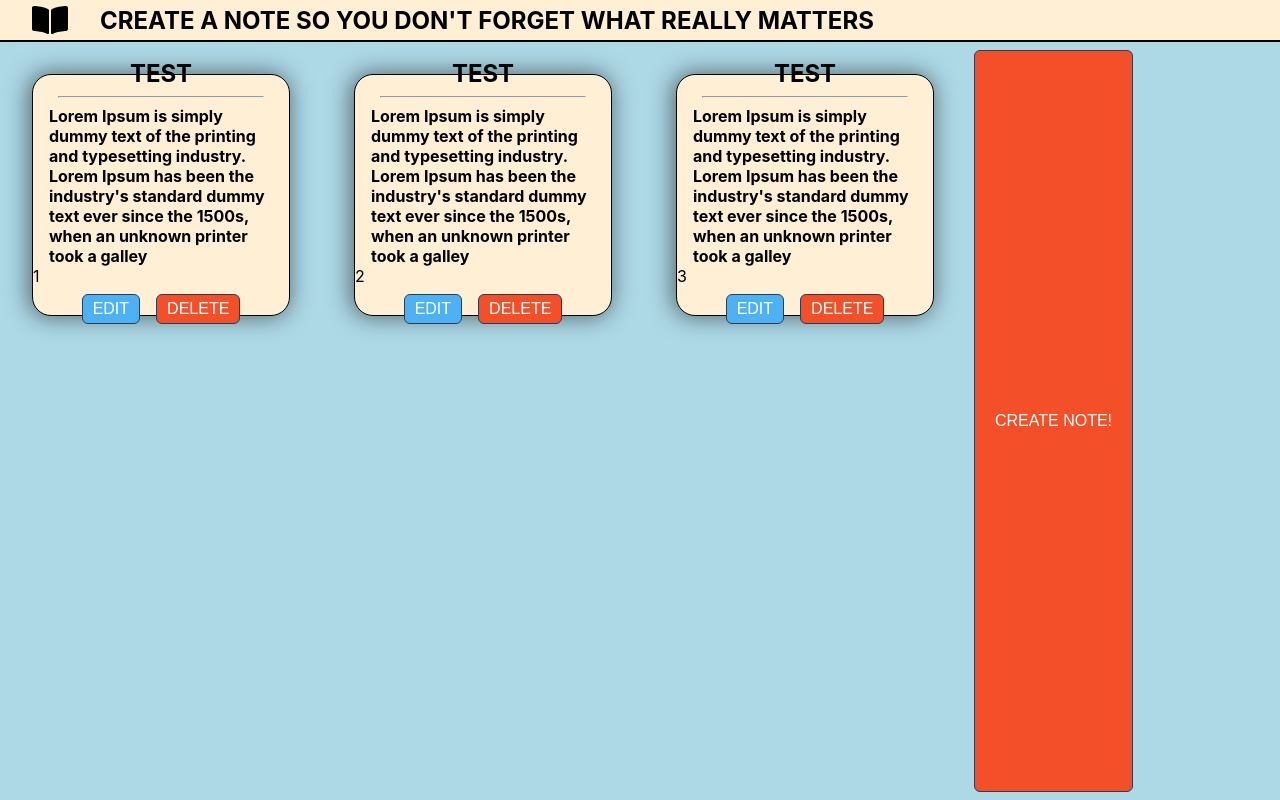
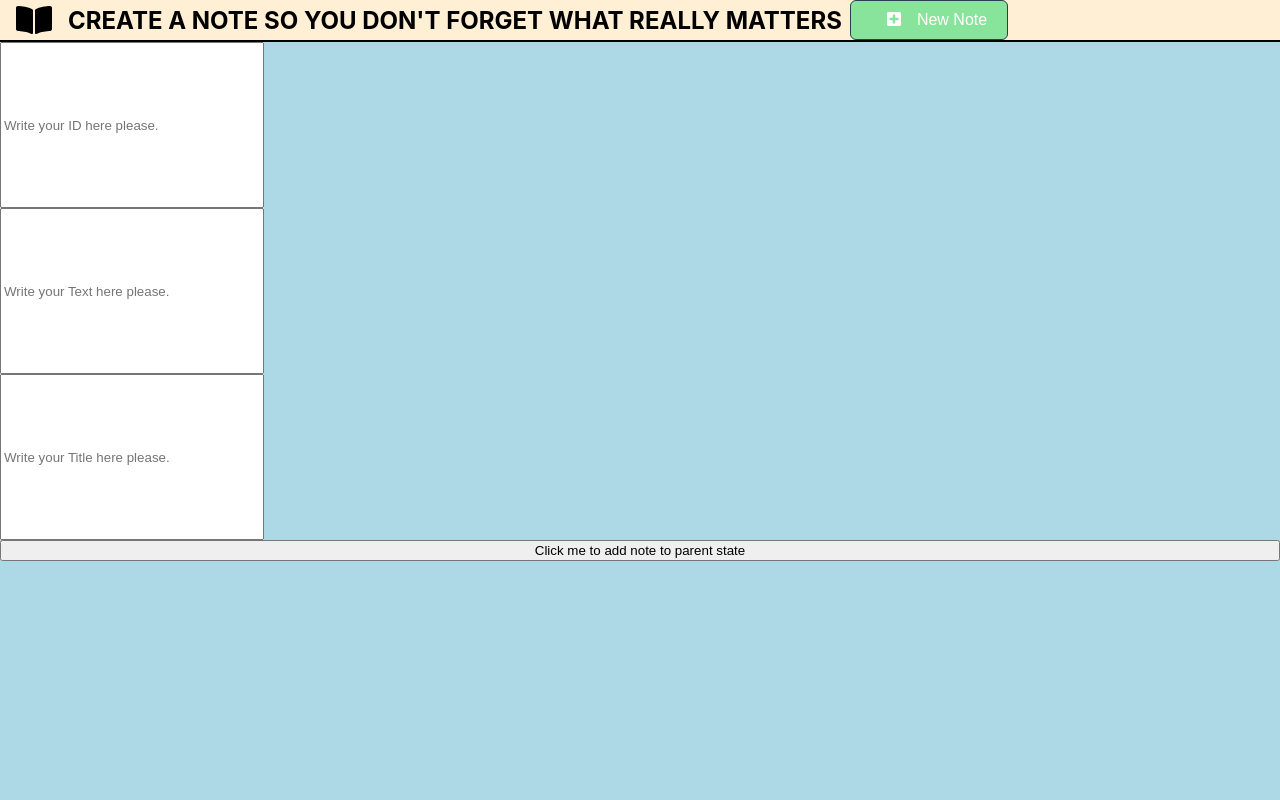
Before and after one commit to TucciAlessandro/PortableNotes, a React (Create React App) app: page /create in a window 1280 px wide. Built offline with nearby package versions, Linux system fonts and the light colour scheme.

Commit message:
add new notes

```diff
--- a/package.json
+++ b/package.json
@@ -14,10 +14,12 @@
     "@types/node": "^12.12.47",
     "@types/react": "^16.9.36",
     "@types/react-dom": "^16.9.8",
+    "@types/react-router-dom": "^5.1.5",
     "@types/styled-components": "^5.1.0",
     "font-awesome": "^4.7.0",
     "react": "^16.13.1",
     "react-dom": "^16.13.1",
+    "react-router-dom": "^5.2.0",
     "react-scripts": "3.4.1",
     "styled-components": "^5.1.1",
     "typescript": "^3.7.5"
--- a/src/App.tsx
+++ b/src/App.tsx
@@ -2,8 +2,10 @@ import React from "react";
 import "./App.css";
 import Navbar from "./components/Navbar";
 import styled from "styled-components";
+import { BrowserRouter, Route, Link } from "react-router-dom";
 import Board from "./components/Board";
 import { MyThemeContextsProvider } from "./contexts/ThemeContexts";
+import CreateNote from "./components/CreateNote";
 
 const Container = styled.div`
   width: 100vw;
@@ -13,22 +15,27 @@ const Container = styled.div`
 `;
 
 const BoardContainer = styled.div`
-  width: 100vw;
+  width: 100%;
+  overflow: auto;
   display: flex;
-  height: 100vh;
+  flex-direction: column;
+  height: 100%;
   background-color: lightblue;
 `;
 
 function App() {
   return (
+    <BrowserRouter>
       <MyThemeContextsProvider>
         <Container>
           <Navbar />
           <BoardContainer>
-          <Board />
+            <Route exact path= "/" component={Board} />
+            <Route exact path= "/create" component={CreateNote} />
           </BoardContainer>
         </Container>
       </MyThemeContextsProvider>
+    </BrowserRouter>
   );
 }
 
--- a/src/components/Board.tsx
+++ b/src/components/Board.tsx
@@ -19,7 +19,7 @@ const NoteContainer = styled.div`
   -moz-box-shadow: -2px 0px 23px 1px rgba(0, 0, 0, 0.53);
   box-shadow: -2px 0px 23px 1px rgba(0, 0, 0, 0.53);
   &:hover {
-    transition: 0.5s ease-in-out;
+    transition: 0.8s ease-in-out;
     -webkit-box-shadow: -2px 0px 23px 23px rgba(0, 0, 0, 0.53);
     -moz-box-shadow: -2px 0px 23px 23px rgba(0, 0, 0, 0.53);
     box-shadow: -2px 0px 23px 23px rgba(0, 0, 0, 0.53);
@@ -29,7 +29,8 @@ const NoteContainer = styled.div`
 const ButtonContainer = styled.div`
   display: flex;
   justify-content: flex-end;
-  flex-direction: column;
+  align-items: flex-end;
+  flex-direction: row;
 `;
 
 interface Note {
@@ -65,10 +66,14 @@ const data: Note[] = [
 
 function Board() {
   const [notes, setNotes] = useState(data);
-  const [showEditing, setShowEditing] = useState(false);
+  const [showCreatePage, setShowCreatePage] = useState(false);
+
   const addNote = (note: Note) => {
-    const newData = { ...data, note };
+    const newData = [...notes, note];
+    // console.log(note);
     setNotes(newData);
+    // console.log(notes);
+    setShowCreatePage(!showCreatePage);
   };
 
   const deleteNote = (id: string) => {
@@ -79,7 +84,7 @@ function Board() {
 
   return (
     <>
-      {!showEditing ? (
+      {!showCreatePage ? (
         notes.map((note) => (
           <NoteContainer>
             <DisplayNote
@@ -87,14 +92,14 @@ function Board() {
               title={note.title}
               text={note.text}
               deleteNote={deleteNote}
-              handleClick={() => setShowEditing(!showEditing)}
+              handleClick={() => setShowCreatePage(!showCreatePage)}
             />
           </NoteContainer>
         ))
       ) : (
-        <CreateNote />
+        <CreateNote addNote={addNote} />
       )}
-      <Button color="danger">CREATE NOTE!</Button>
+      {/* <Button color="danger">CREATE NOTE!</Button> */}
     </>
   );
 }
--- a/src/components/CreateNote.tsx
+++ b/src/components/CreateNote.tsx
@@ -1,11 +1,71 @@
-import React from 'react'
+import React, { useState } from "react";
+import styled from "styled-components";
 
-function CreateNote() {
-    return (
-        <div>
-            Hello!
-        </div>
-    )
+const StyledTextField = styled.input`
+  display: flex;
+  align-items: center;
+  justify-content: center;
+  width: 20vw;
+  height: 20vh;
+`;
+
+interface Note {
+  id: string;
+  title: string;
+  text: string;
 }
 
-export default CreateNote
+interface CreateNoteProps {
+  addNote: (note: any) => void;
+}
+
+function CreateNote({ addNote }: CreateNoteProps) {
+  const [note, setNote] = useState<Note>();
+  const [id, setId] = useState("0");
+  const [title, setTitle] = useState("0");
+  const [text, setText] = useState("0");
+
+  const handleChangeId = (e: any) => {
+    setId(e.target.value);
+    console.log(id);
+  };
+
+  const handleChangeTitle = (e: any) => setTitle(e.target.value);
+  const handleChangeText = (e: any) => setText(e.target.value);
+
+  const handleClick = () => {
+    setNote({ id: id, title: title, text: text });
+    console.log(note);
+    if (note !== undefined) {
+      addNote(note);
+
+    }
+  };
+  return (
+    <>
+      <StyledTextField
+        onChange={handleChangeId}
+        type="text"
+        name="id"
+        placeholder="Write your ID here please."
+      />
+      <StyledTextField
+        onChange={handleChangeText}
+        type="text"
+        name="Text"
+        placeholder="Write your Text here please."
+      />
+      <StyledTextField
+        onChange={handleChangeTitle}
+        type="text"
+        name="title"
+        placeholder="Write your Title here please."
+      />
+      <button onClick={handleClick}>
+        Click me to add note to parent state
+      </button>
+    </>
+  );
+}
+
+export default CreateNote;
--- a/src/components/Navbar.tsx
+++ b/src/components/Navbar.tsx
@@ -1,7 +1,9 @@
 import React from "react";
 import { FontAwesomeIcon } from "@fortawesome/react-fontawesome";
-import { faBookOpen } from "@fortawesome/free-solid-svg-icons";
+import { faBookOpen, faPlusSquare } from "@fortawesome/free-solid-svg-icons";
 import styled from "styled-components";
+import Button from "./Button";
+import { useHistory } from "react-router-dom";
 
 const StyledNavbar = styled.nav`
   display: flex;
@@ -13,13 +15,23 @@ const StyledNavbar = styled.nav`
   border-bottom: solid 2px black;
 `;
 const StyledFontAwesomeIcon = styled(FontAwesomeIcon)`
-  margin: 2rem;
+  margin: 0 1rem 0 1rem;
 `;
+
 function Navbar() {
+  const history = useHistory();
+  const redirect = () => {
+    history.push("/");
+  };
+
   return (
     <StyledNavbar>
-      <StyledFontAwesomeIcon icon={faBookOpen} size="2x" />
+      <StyledFontAwesomeIcon icon={faBookOpen} size="2x" onClick={redirect} />
       <h2>CREATE A NOTE SO YOU DON'T FORGET WHAT REALLY MATTERS </h2>
+      <Button color="primary">
+        <StyledFontAwesomeIcon icon={faPlusSquare} />
+        New Note
+      </Button>
     </StyledNavbar>
   );
 }
```
Also changed, not shown: 1 other file (tests, documents, lock files or other folders). Lines whose indentation alone changed are shown as unchanged.
